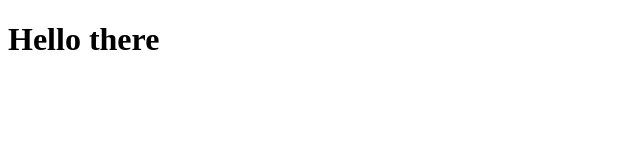
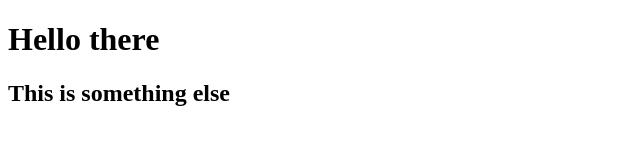
Before and after one commit to Ediny/0811-git-tut, a plain HTML site: page index.html in a window 1280 px wide. Shown: the whole page, without its empty margins (0-640 px from the left). Drawn offline with Linux system fonts and the light colour scheme.

Commit message:
let's try this

```diff
--- a/index.html
+++ b/index.html
@@ -10,5 +10,6 @@
 
 
     <h1>Hello there</h1>
+    <h2>This is something else</h2>
 </body>
 </html>
```
